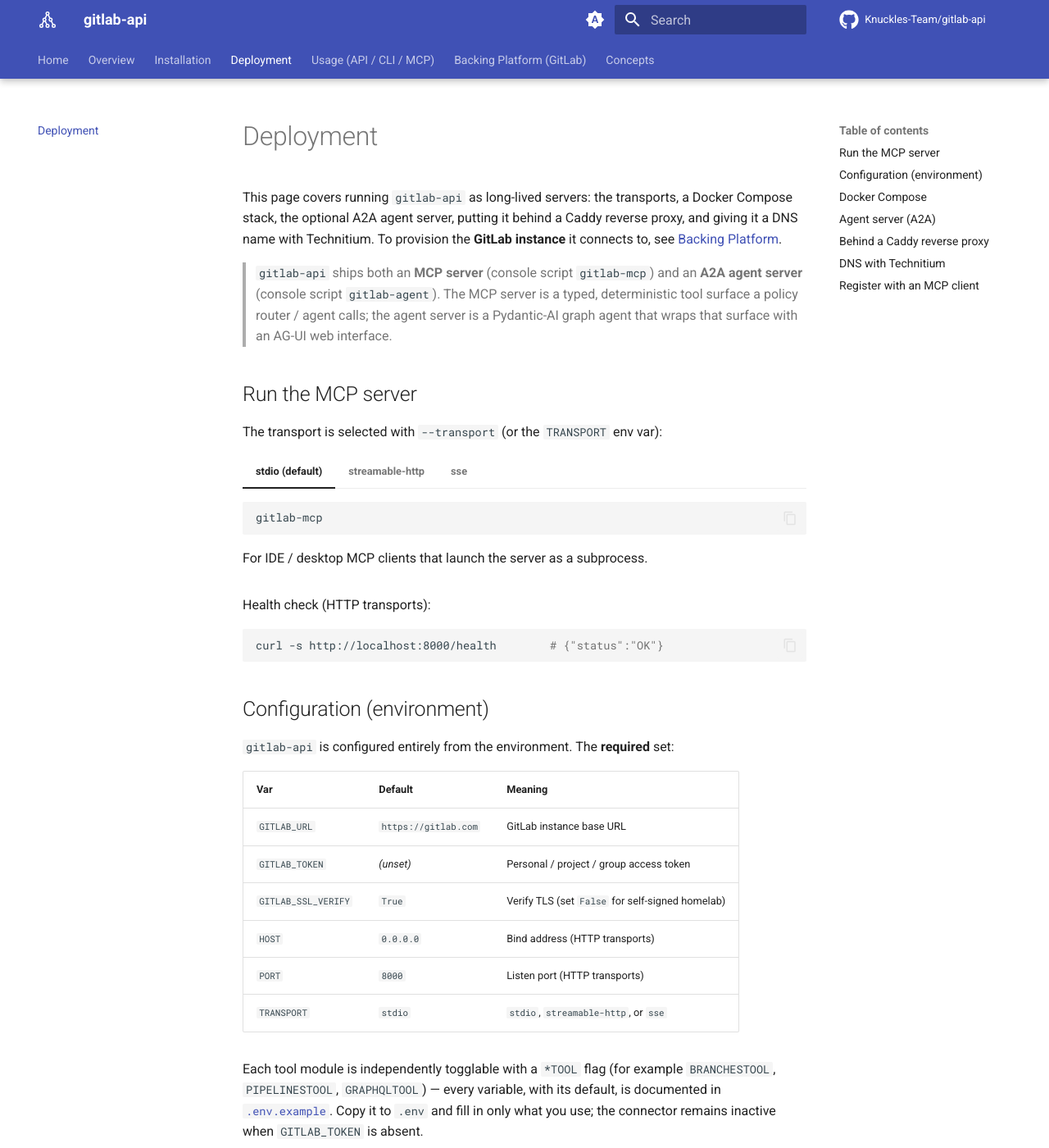
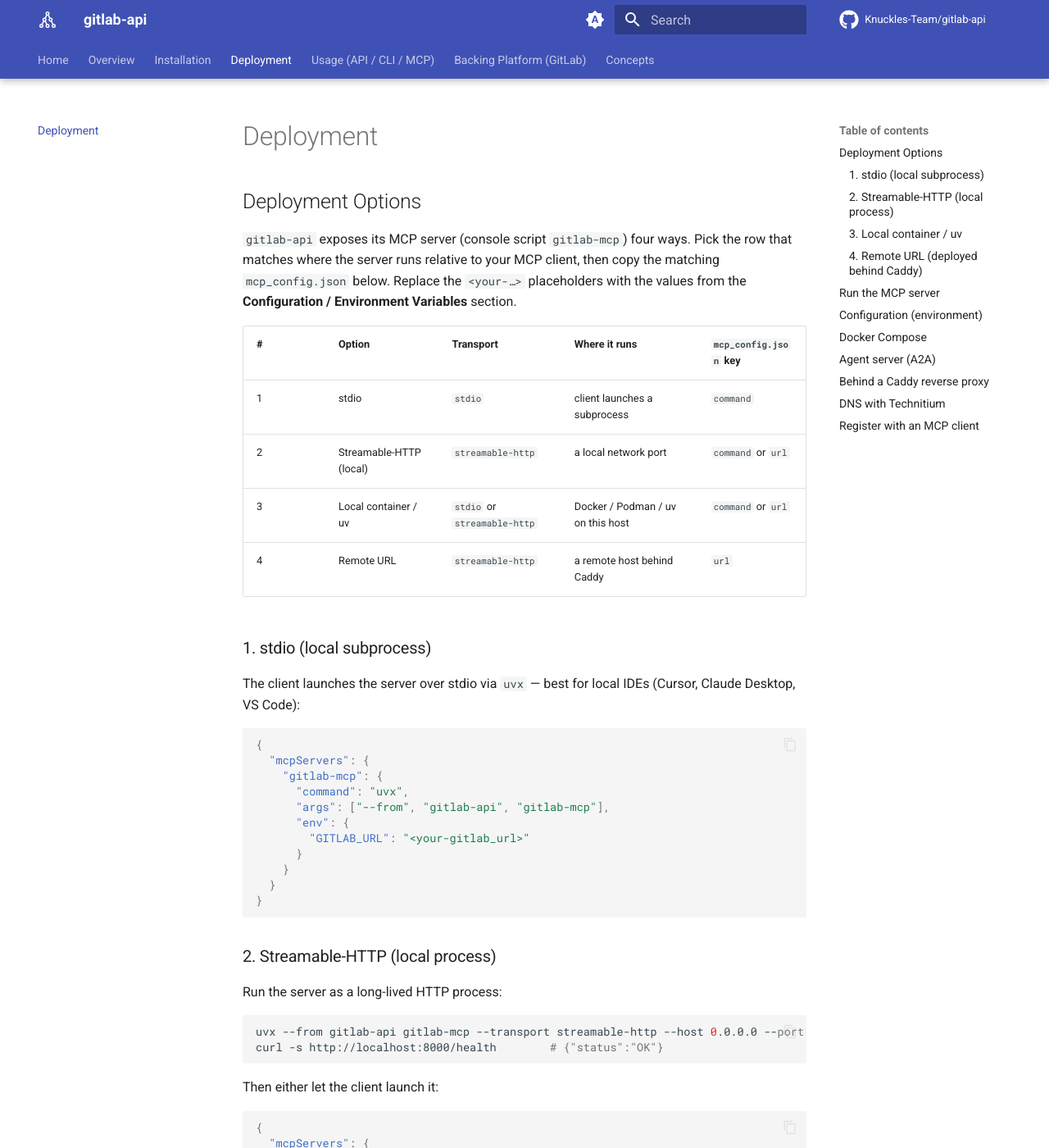
Before and after one commit to Knuckles-Team/gitlab-api, an MkDocs documentation site: the page built from docs/deployment.md, in a window 1280 px wide and 1400 px high. Shown: the whole window at 82% size. Built offline with MkDocs 1.6.1 and Material for MkDocs 9.7.7, drawn with Linux system fonts in a browser that asks for light colours; comment, search, counter and statistics services are not loaded; some of the changed text lies outside the part shown.

Commit message:
Standardize MCP deployment docs: 4 options + docs pointer

````diff
--- a/docs/deployment.md
+++ b/docs/deployment.md
@@ -1,4 +1,141 @@
 # Deployment
+
+<!-- BEGIN GENERATED: deployment-options -->
+## Deployment Options
+
+`gitlab-api` exposes its MCP server (console script `gitlab-mcp`) four ways. Pick the row that
+matches where the server runs relative to your MCP client, then copy the matching
+`mcp_config.json` below. Replace the `<your-…>` placeholders with the values from the **Configuration / Environment Variables** section.
+
+| # | Option | Transport | Where it runs | `mcp_config.json` key |
+|---|--------|-----------|---------------|------------------------|
+| 1 | stdio | `stdio` | client launches a subprocess | `command` |
+| 2 | Streamable-HTTP (local) | `streamable-http` | a local network port | `command` or `url` |
+| 3 | Local container / uv | `stdio` or `streamable-http` | Docker / Podman / uv on this host | `command` or `url` |
+| 4 | Remote URL | `streamable-http` | a remote host behind Caddy | `url` |
+
+### 1. stdio (local subprocess)
+
+The client launches the server over stdio via `uvx` — best for local IDEs
+(Cursor, Claude Desktop, VS Code):
+
+```json
+{
+  "mcpServers": {
+    "gitlab-mcp": {
+      "command": "uvx",
+      "args": ["--from", "gitlab-api", "gitlab-mcp"],
+      "env": {
+        "GITLAB_URL": "<your-gitlab_url>"
+      }
+    }
+  }
+}
+```
+
+### 2. Streamable-HTTP (local process)
+
+Run the server as a long-lived HTTP process:
+
+```bash
+uvx --from gitlab-api gitlab-mcp --transport streamable-http --host 0.0.0.0 --port 8000
+curl -s http://localhost:8000/health        # {"status":"OK"}
+```
+
+Then either let the client launch it:
+
+```json
+{
+  "mcpServers": {
+    "gitlab-mcp": {
+      "command": "uvx",
+      "args": ["--from", "gitlab-api", "gitlab-mcp", "--transport", "streamable-http", "--port", "8000"],
+      "env": {
+        "TRANSPORT": "streamable-http",
+        "HOST": "0.0.0.0",
+        "PORT": "8000",
+        "GITLAB_URL": "<your-gitlab_url>"
+      }
+    }
+  }
+}
+```
+
+…or connect to the already-running process by URL:
+
+```json
+{
+  "mcpServers": {
+    "gitlab-mcp": { "url": "http://localhost:8000/mcp" }
+  }
+}
+```
+
+### 3. Local container / uv
+
+**(a) Launch a container directly from `mcp_config.json`** (stdio over the container —
+no ports to manage). Swap `docker` for `podman` for a daemonless runtime:
+
+```json
+{
+  "mcpServers": {
+    "gitlab-mcp": {
+      "command": "docker",
+      "args": [
+        "run", "-i", "--rm",
+        "-e", "TRANSPORT=stdio",
+        "-e", "GITLAB_URL=<your-gitlab_url>",
+        "knucklessg1/gitlab-api:latest"
+      ]
+    }
+  }
+}
+```
+
+**(b) Run a local streamable-http container, then connect by URL:**
+
+```bash
+docker run -d --name gitlab-mcp -p 8000:8000 \
+  -e TRANSPORT=streamable-http \
+  -e PORT=8000 \
+  -e GITLAB_URL="<your-gitlab_url>" \
+  knucklessg1/gitlab-api:latest
+# or, from a clone of this repo:
+docker compose -f docker/mcp.compose.yml up -d
+```
+
+```json
+{
+  "mcpServers": {
+    "gitlab-mcp": { "url": "http://localhost:8000/mcp" }
+  }
+}
+```
+
+**(c) From a local checkout with `uv`:**
+
+```bash
+uv run gitlab-mcp --transport streamable-http --port 8000
+```
+
+### 4. Remote URL (deployed behind Caddy)
+
+When the server is deployed remotely (e.g. as a Docker service) and published through
+Caddy on the internal `*.arpa` zone, connect with the `"url"` key — no local process or
+image required:
+
+```json
+{
+  "mcpServers": {
+    "gitlab-mcp": { "url": "http://gitlab-mcp.arpa/mcp" }
+  }
+}
+```
+
+Caddy reverse-proxies `http://gitlab-mcp.arpa` to the container's `:8000`
+streamable-http listener; `http://gitlab-mcp.arpa/health` returns
+`{"status":"OK"}` when the service is live.
+<!-- END GENERATED: deployment-options -->
 
 This page covers running `gitlab-api` as long-lived servers: the transports, a Docker
 Compose stack, the optional A2A agent server, putting it behind a Caddy reverse proxy,
````
Also changed, not shown: README.md (+15 -0 lines).
